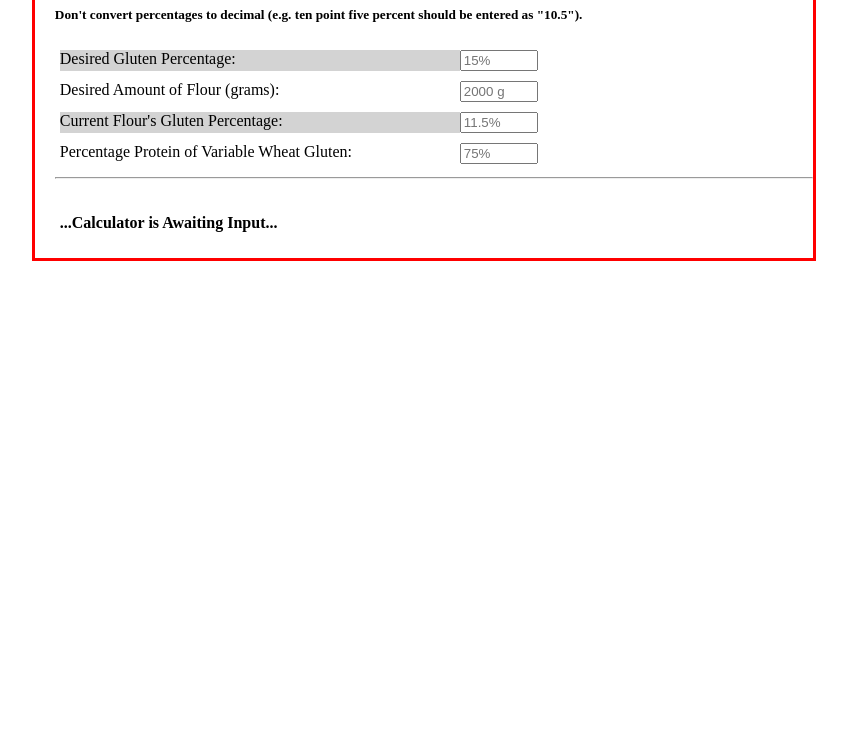
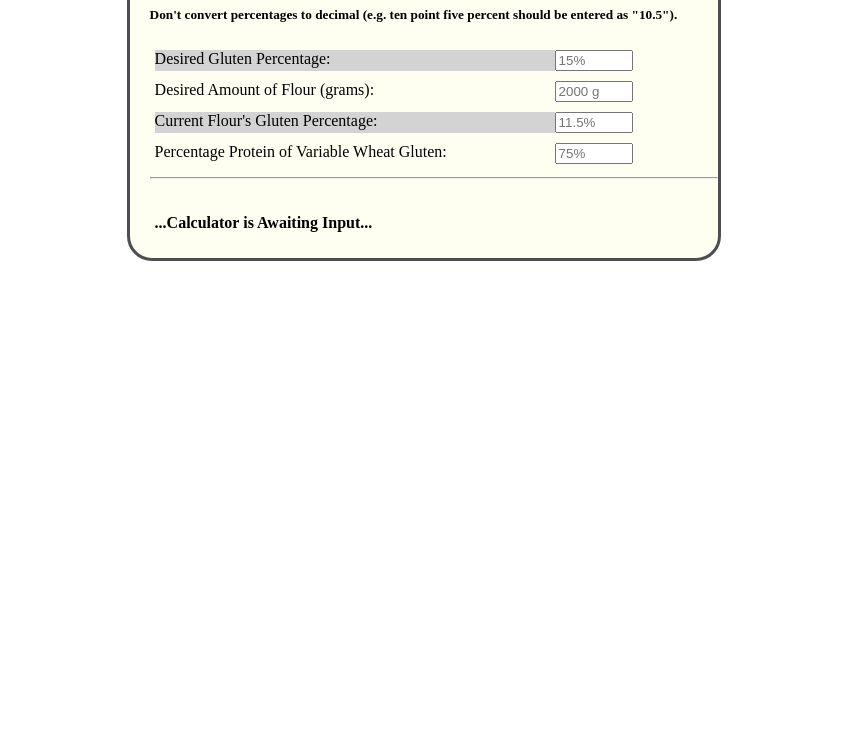
Before and after one commit to harleigh/react-highGlutenFlourCalculator, a React app: page / in a window 1280 px wide. Shown: the part 63-800 px from the top of the page, without its empty margins (216-1063 px from the left). Built offline with nearby package versions, Linux system fonts and the light colour scheme.

Commit message:
added background color and boarder

```diff
--- a/src/index.css
+++ b/src/index.css
@@ -1,6 +1,8 @@
 styles {
   font-family: "sans-serif";
 }
+
+/* the div that wraps about the label and input textboxes */
 .wrapperStyle {
   display: flex;
   padding: 5px;
@@ -17,6 +19,7 @@ styles {
   background-color: #d3d3d3;
 }
 
+/* for the input text boxes */
 .inputStyle {
   flex: 1 1 auto;
   max-width: 70px;
@@ -24,9 +27,11 @@ styles {
 
 .mainApp {
   border-style: solid;
-  border-color: red;
+  border-color: #4c4e52;
+  border-radius: 25px;
+  background-color: #fffff1;
   margin: auto;
-  width: 60%;
+  width: 45%;
   padding-left: 20px;
 }
 
```
